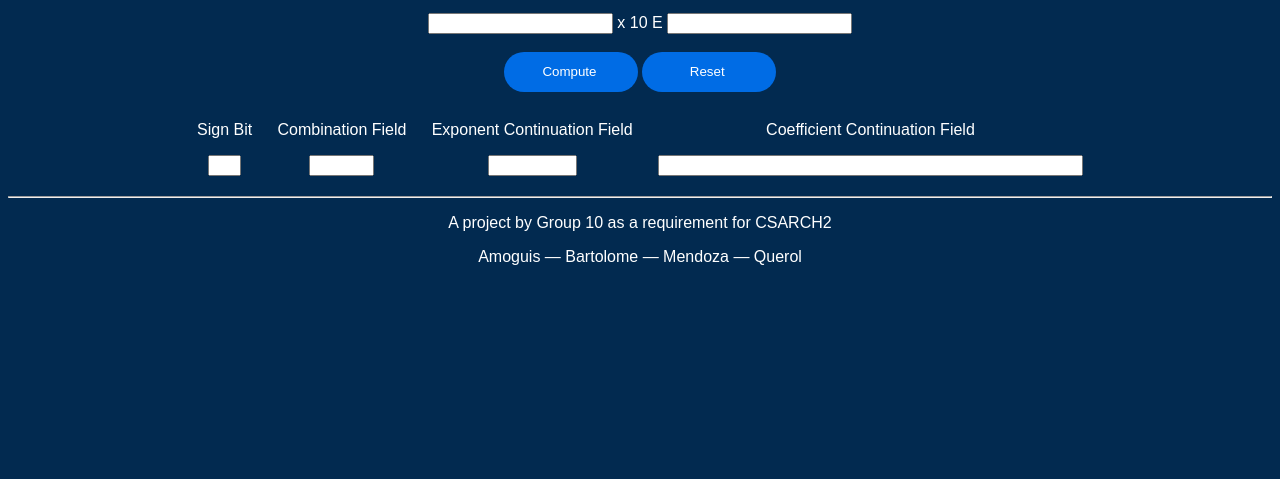
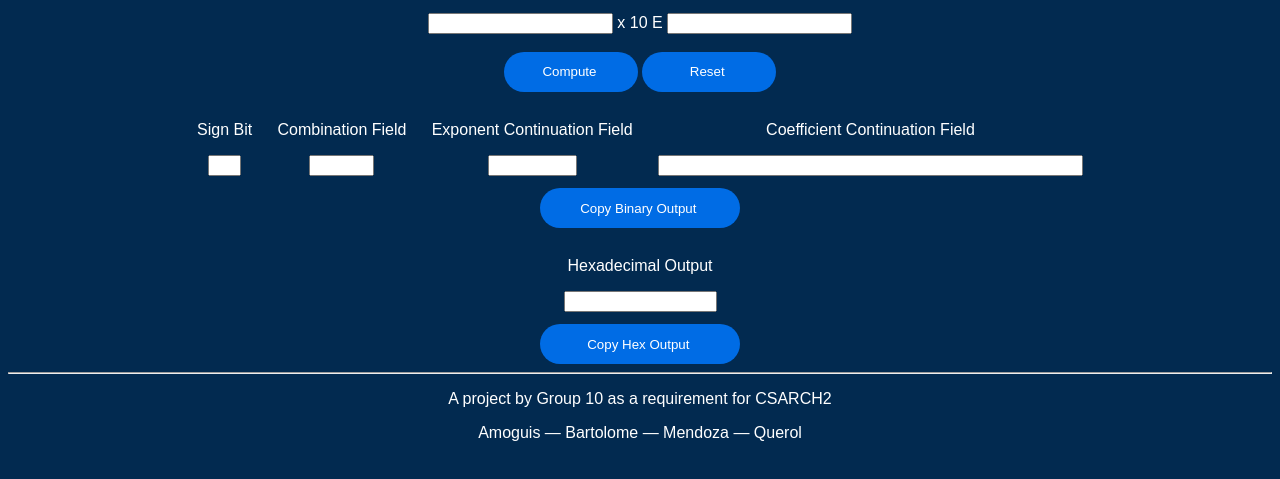
Before and after one commit to AdrielAmoguis/web-decimal-64-simulator, a plain HTML site: page index.html in a window 1280 px wide. Shown: the part 101-580 px from the top of the page. Drawn offline with Linux system fonts and the light colour scheme; a web font is replaced by a local one.

Commit message:
minor change to button size

```diff
--- a/index.html
+++ b/index.html
@@ -58,6 +58,15 @@
                     <input type="text" name="coeff-cont" size="50" readonly />
                 </div>
             </div>
+            <input class="compute-button output-button" type="submit" value="Copy Binary Output" onclick="placeFunctionHere();" />
+
+            <div class="output-parent">
+                <div class="output-child">
+                    <p>Hexadecimal Output</p>
+                    <input type="text" name="hex-output" size="16" readonly />
+                </div>
+            </div>
+            <input class="compute-button output-button" type="submit" value="Copy Hex Output" onclick="placeFunctionHere();" />
         </form>
         <hr />
 
--- a/styles.css
+++ b/styles.css
@@ -40,6 +40,10 @@ body {
     padding-right: 1em;
 }
 
+.output-button {
+    width: 15em;
+}
+
 .compute-button:hover {
     background: #1e62d0;
     border: solid #2665c1 0;
```
